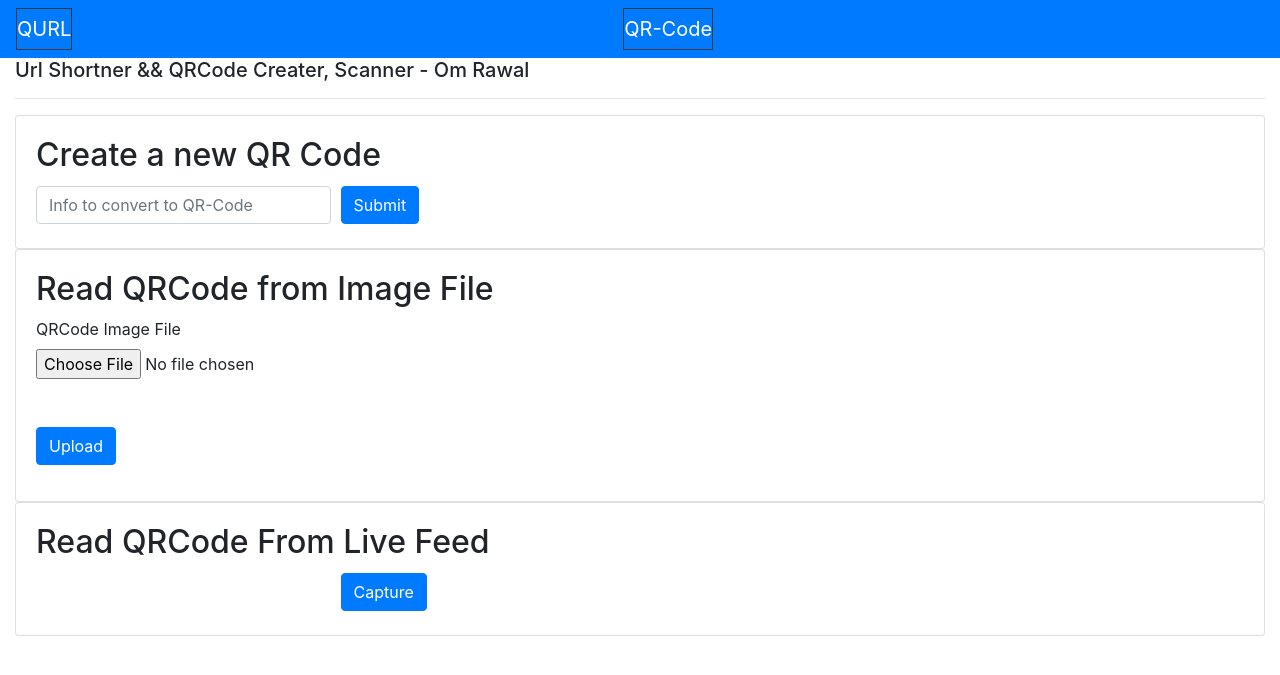
After one commit to omrawal/QURL, a Flask app: template templates/qrCode.html in a window 1280 px wide. The commit adds this page. Shown: the top 675 px of the page. Run offline with Flask 2, Linux system fonts and the light colour scheme; the template is opened without the code that fills it: most values are stand-ins (such as "Sample title", 1, 10 or a date in 2020); some libraries are stand-ins or nearby versions.

Commit message:
Working App

```diff
--- a/app.py
+++ b/app.py
@@ -2,10 +2,16 @@ from flask import Flask, render_template, request, url_for
 from flask_sqlalchemy import SQLAlchemy
 from werkzeug.utils import redirect
 import string, random
+import os
+from qrCode import detectFromImage, validateURL, detectLiveFeed, createQRcode
+
 
 app = Flask(__name__)
 app.config["SQLALCHEMY_DATABASE_URI"] = "sqlite:///urls.db"
 db = SQLAlchemy(app)
+UPLOAD_FOLDER = "./static"
+ALLOWED_EXTENSIONS = {"png", "jpg", "jpeg"}
+app.config["UPLOAD_FOLDER"] = UPLOAD_FOLDER
 
 
 class Urls(db.Model):
@@ -67,5 +73,79 @@ def redirection(short_url):
         return "Url Doesn't Exist"
 
 
+@app.route("/qrcode", methods=["GET", "POST"])
+def qrPage():
+    context = None
+    if request.method == "POST":
+        # print(request.form["cam"])
+        if request.files:
+            # print("File Found")
+            f = request.files["file"]
+            path = os.path.join(app.config["UPLOAD_FOLDER"], f.filename)
+            f.save(path)
+            saved_filename = path
+            result = detectFromImage(path=saved_filename)
+
+            if not result:
+                context = "No QR Code Found"
+            else:
+                context = {
+                    "url": None,
+                    "data": None,
+                    "cam": False,
+                    "file": True,
+                    "create": False,
+                }
+                if validateURL(result):
+                    context["url"] = result
+                else:
+                    context["data"] = result
+        elif request.form["data"]:
+            if request.form["data"] != "none":
+                # print("Creating QR")
+                # print(request.form["data"])
+                received_data = request.form["data"]
+                if len(received_data) < 1:
+                    context = None
+                else:
+                    createQRcode(received_data)
+
+                    context = {
+                        "url": None,
+                        "data": None,
+                        "cam": False,
+                        "file": False,
+                        "create": True,
+                    }
+            elif request.form["cam"] == "cam":
+                context = {
+                    "url": None,
+                    "data": None,
+                    "cam": True,
+                    "file": False,
+                    "create": False,
+                }
+                # print("Opening cam")
+                # print("cam_val", request.form["cam"])
+                res = detectLiveFeed()
+                for i in res:
+                    if validateURL(i):
+                        if context["url"] == None:
+                            context["url"] = [i]
+                        else:
+                            context["url"].append(i)
+                    else:
+                        if context["data"] == None:
+                            context["data"] = [i]
+                        else:
+                            context["data"].append(i)
+            else:
+                print("In Else")
+        return render_template("qrCode.html", context=context)
+    else:
+        return render_template("qrCode.html", context=context)
+
+
 if __name__ == "__main__":
-    app.run()
+    # app.run()
+    app.run(debug=True)
--- a/qrCode.py
+++ b/qrCode.py
@@ -3,6 +3,13 @@ import validators
 import cv2
 import numpy as np
 from pyzbar.pyzbar import decode
+
+
+def validateURL(entry):
+    if not validators.url(entry):
+        return False
+    else:
+        return True
 
 
 def createQRcode(value):
@@ -11,7 +18,7 @@ def createQRcode(value):
     #     filename = value + ".jpg"
     # else:
     #     filename = "link.jpg"
-    filename = "qr.jpg"
+    filename = "static/qr.jpg"
     img.save(filename)
 
 
@@ -66,5 +73,5 @@ def detectFromImage(path):
 
 
 img_path = "Hello.jpg"
-print(detectFromImage(img_path))
+# print(detectFromImage(img_path))
 # print(detectLiveFeed())
--- a/templates/base.html
+++ b/templates/base.html
@@ -12,9 +12,17 @@
 </head>
 
 <body>
+    <nav class="navbar navbar-dark bg-primary mr-auto">
+        <a class="navbar-brand mr-auto border border-dark" href="/">QURL</a>
+        <a class="navbar-brand mr-auto border border-dark" href="qrcode">QR-Code</a>
+    </nav>
+
+
+
+
 
     <div class="container-fluid">
-        <h1>QURL</h1>
+        <h5>Url Shortner && QRCode Creater, Scanner - Om Rawal</h5>
         <hr>
         {% block content%}
         {% endblock %}
--- a/templates/home.html
+++ b/templates/home.html
@@ -2,7 +2,7 @@
 {% block title %} Shorten URL {% endblock %}
 
 {% block content %}
-
+<p>**Currently can handle upto 999 URLs**</p>
 <form action="#" , method="post">
     <label for="url">Enter an https:// URL:</label>
 
--- /dev/null
+++ b/templates/qrCode.html
@@ -0,0 +1,131 @@
+{% extends 'base.html' %}
+{% block title %} QR-Code {% endblock %}
+
+{% block content %}
+
+<!-- <h1>https://qurl-omrawal.herokuapp.com//{{short_url_display}}</h1>
+<a href="https://qurl-omrawal.herokuapp.com/">Back To Home</a> -->
+<div class="card">
+    <div class="card-body">
+        <h2>Create a new QR Code</h2>
+        <form method="post">
+            <div class="form-row align-items-center">
+                <div class="col-sm-3 my-1">
+                    <label class="sr-only" for="inlineFormInputName">Info</label>
+                    <input id="cam" type="hidden" name="cam" value="none">
+                    <input type="text" name=data class="form-control" id="inlineFormInputName"
+                        placeholder="Info to convert to QR-Code">
+                </div>
+                <div class="col-auto my-1">
+                    <button type="submit" class="btn btn-primary">Submit</button>
+                </div>
+            </div>
+        </form>
+        {% if context['create'] is sameas true %}
+        <img src="/static/qr.jpg" alt="QRCode" style="width:100px;height:100px;">
+        <a href="/static/qr.jpg" download="qr.jpg"><button type="button" class="btn btn-success">Download</button></a>
+        {% endif %}
+    </div>
+</div>
+<div class="card">
+    <div class="card-body">
+        <h2>Read QRCode from Image File</h2>
+        <form method="post" enctype="multipart/form-data">
+            <div class="form-group">
+                <label for="exampleFormControlFile1">QRCode Image File</label>
+                <input id="cam" type="hidden" name="cam" value="none">
+                <input id="data" type="hidden" name="data" value="none">
+                <input type="file" name='file' class="form-control-file" id="exampleFormControlFile1">
+                <br><br>
+                <input type="submit" class="btn btn-primary" value="Upload">
+            </div>
+        </form>
+        {% if context['file'] is sameas true %}
+        <br>
+        <h5>Results of Scan:</h5>
+        <div class="p-3 mb-2 bg-dark text-white">
+            {% if context['url'] %}
+            <a href="{{context['url']}}" target="_blank">{{context['url']}}</a>
+
+            {% elif context['data'] %}
+            <h5>{{context['data']}}</h5>
+            {% elif context is none%}
+            {{context}}
+            <h5>No QR Code Detected!!!</h5>
+            {% endif %}
+        </div>
+
+
+        {% endif %}
+    </div>
+</div>
+<div class="card">
+    <div class="card-body">
+        <h2>Read QRCode From Live Feed</h2>
+        <form method="post">
+            <div class="form-row align-items-center">
+                <div class="col-sm-3 my-1">
+                    <input id="cam" type="hidden" name="cam" value="cam">
+                    <input id="data" type="hidden" name="data" value="none">
+                </div>
+                <div class="col-auto my-1">
+                    <button type="submit" class="btn btn-primary">Capture</button>
+                </div>
+            </div>
+        </form>
+        {% if context['cam'] is sameas true %}
+        <br>
+        <h5>Results of Cam Capture:</h5>
+        <table class="table table-dark">
+            <thead>
+                <tr>
+                    <th scope="col">Links</th>
+                    <!-- <th scope="col">Data</th> -->
+                </tr>
+            </thead>
+            <tbody>
+                {% for key in (context['url']) %}
+                <tr>
+                    <td>{{key}}</td>
+                </tr>
+                {% endfor %}
+            </tbody>
+        </table>
+        <table class="table table-dark">
+            <thead>
+                <tr>
+                    <th scope="col">Data</th>
+                </tr>
+            </thead>
+            <tbody>
+                {% for key in (context['data']) %}
+                <tr>
+                    <td>{{key}}</td>
+                </tr>
+                {% endfor %}
+            </tbody>
+        </table>
+
+        <!-- {% if context['url'] %} -->
+        <!-- <a href="{{context['url']}}" target="_blank">{{context['url']}}</a> -->
+        <!-- {{context['url']}} -->
+        <!-- {% endif %} -->
+        <!-- {% if context['data'] %} -->
+        <!-- <h5>{{context['data']}}</h5> -->
+        <!-- {{context['data']}} -->
+        <!-- {% endif %} -->
+        {% if context is none%}
+        {{context}}
+        <h5>No QR Code Detected!!!</h5>
+        {% endif %}
+
+        {% endif %}
+    </div>
+
+
+
+
+</div>
+
+
+{% endblock %}
```
Also changed, not shown: static/2000781.jpg (added), static/Ronaldo'sTweet.jfif (added), static/qr.jpg (renamed from qr.jpg), uploads/Hello.jpg (added), uploads/link.jpg (added), uploads/qr.jpg (added), uploads/random.jpg (added).
